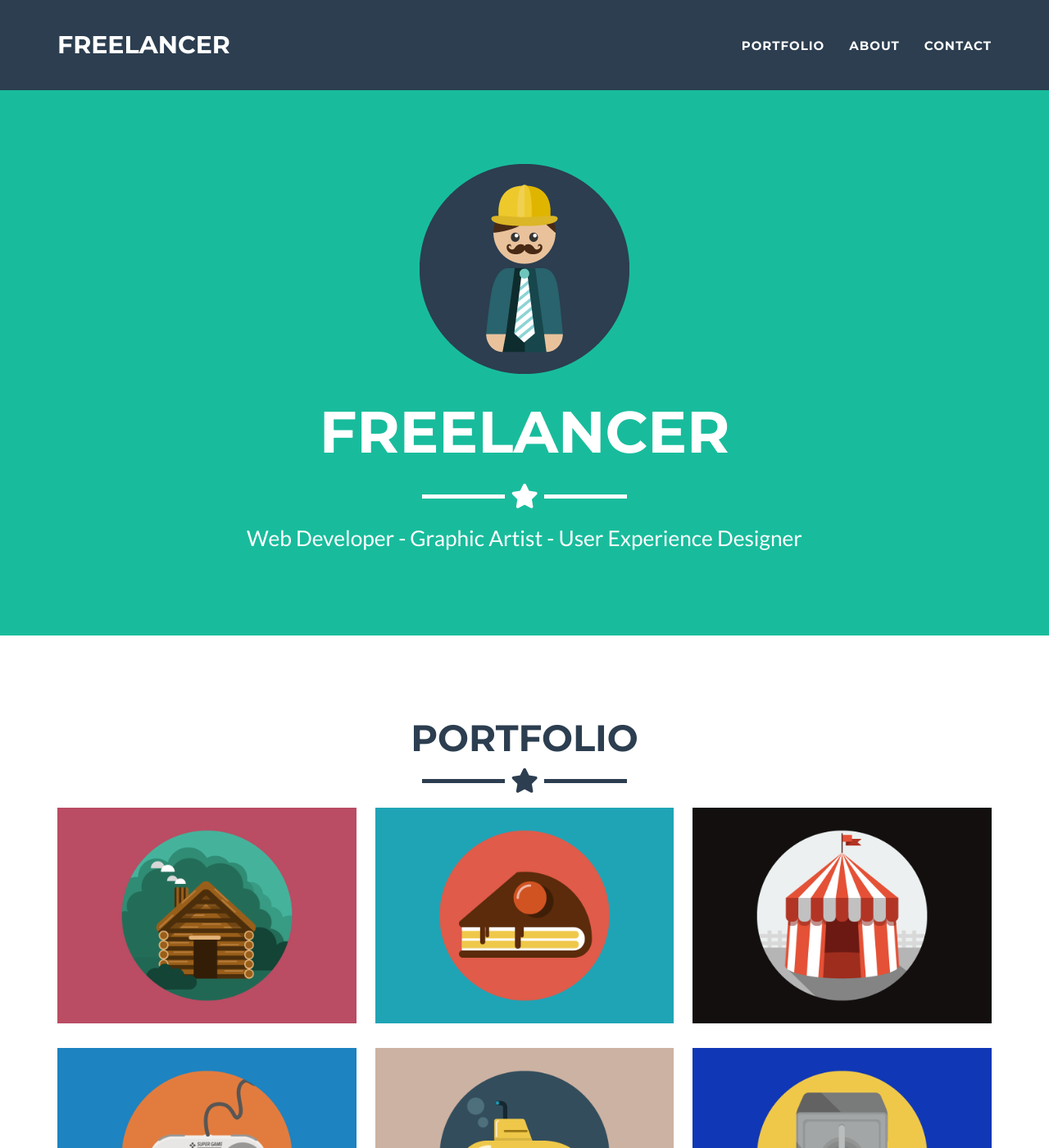
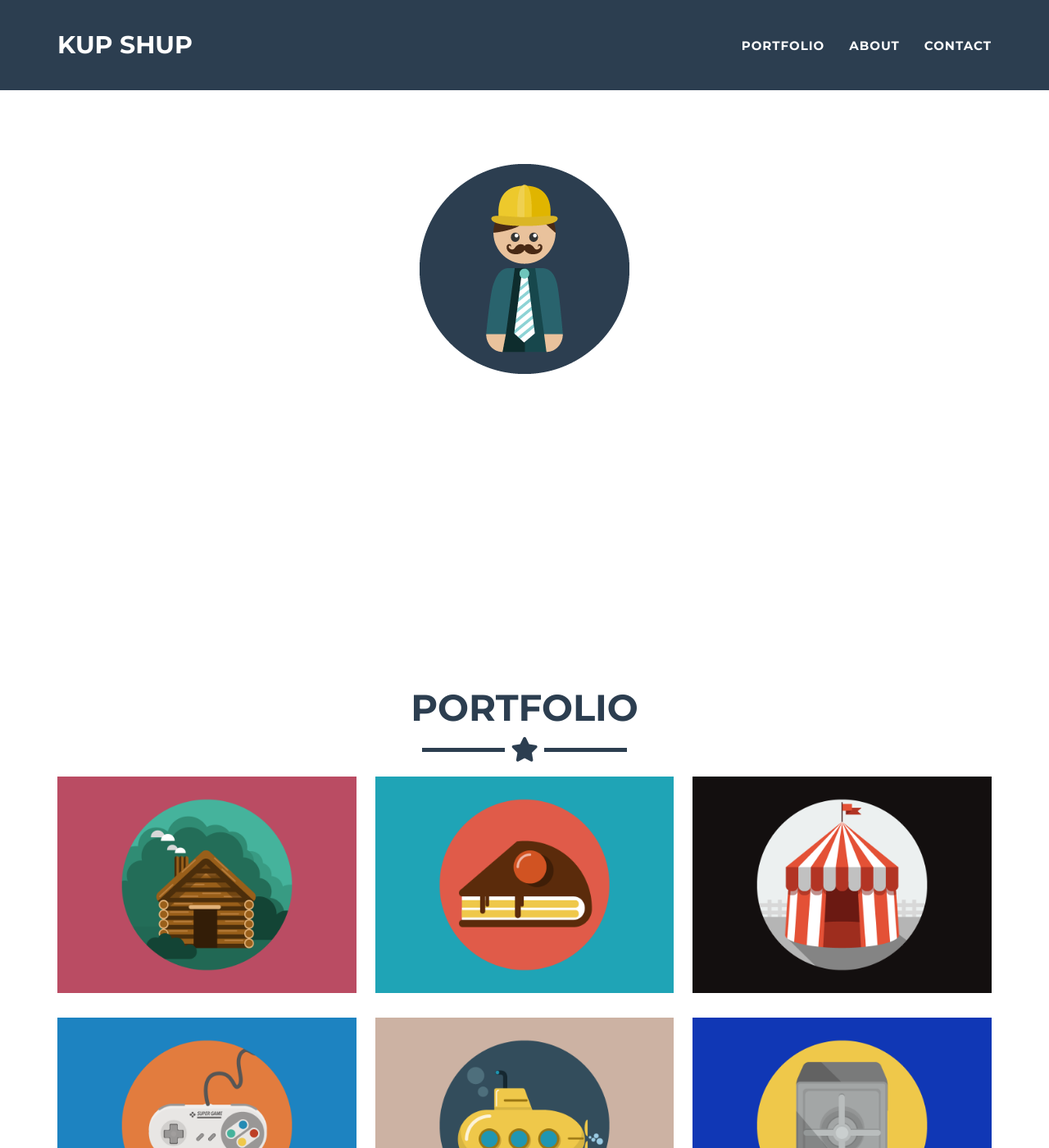
Before and after one commit to Iqbala/KSwebsite, a Jekyll site: the page built from _posts/2014-07-18-project-1.markdown, in a window 1280 px wide and 1400 px high. Shown: the whole window at 82% size. Built offline with Jekyll 4.4.1, drawn with Linux system fonts in a browser that asks for light colours; some of the changed text lies outside the part shown.

Commit message:
Update _config.yml

```diff
--- a/_config.yml
+++ b/_config.yml
@@ -1,10 +1,10 @@
 # Site settings
-title: Freelancer
-email: your-email@domain.com
+title: KUP SHUP
+email: kupshupseattle@gmail.com.com
 url: https://github.com/jeromelachaud/freelancer-theme
 description: "Write an awesome description for your new site here. You can edit this line in _config.yml. It will appear in your document head meta (for Google search results) and in your feed.xml site description."
 keywords: "your keywords, separated by commas"
-skills: "Web Developer - Graphic Artist - User Experience Designer"
+skills:
 meta_author: LastName FirstName
 
 # Google webmaster tools
@@ -25,15 +25,15 @@ disqus_shortname: myshortname
 
 # Color settings (hex-codes without the leading hash-tag)
 color:
-  primary: 18bc9c #80B3FF
+  primary: #ffddaaa, #80B3FF
   primary-rgb: "24,288,156" #"128,179,255"
   secondary: 2c3e50 #FD6E8A
-  secondary-dark: 233140 #A2122F
+  secondary-dark: ff5757 #A2122F
 
 # Footer settings
 footer:
-  copyright: Dr. Henry Jekyll
-  location: Location
+  copyright: Kup Shup Co.
+  location: Seattle, WA
   social: Around the Web
   credits: Credits
 
```
